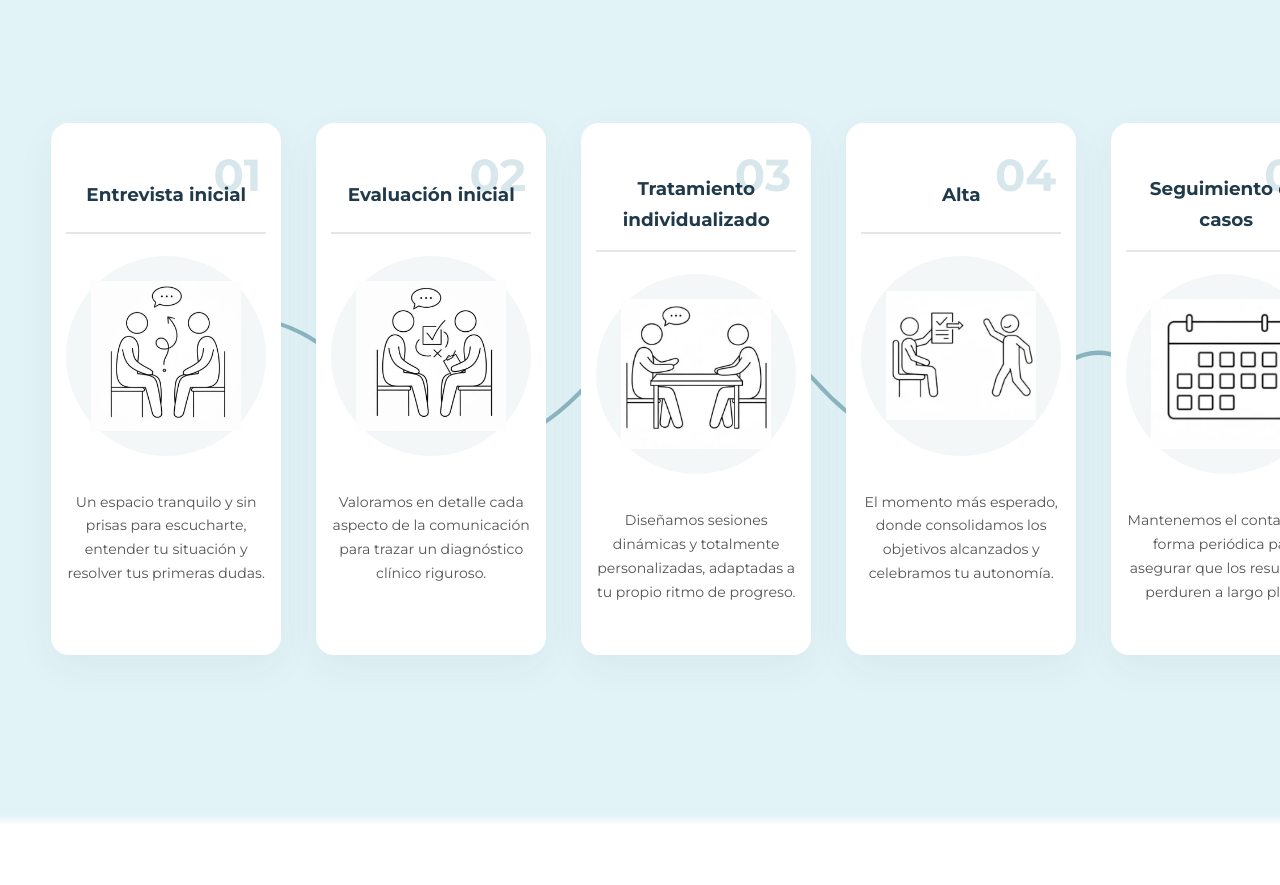
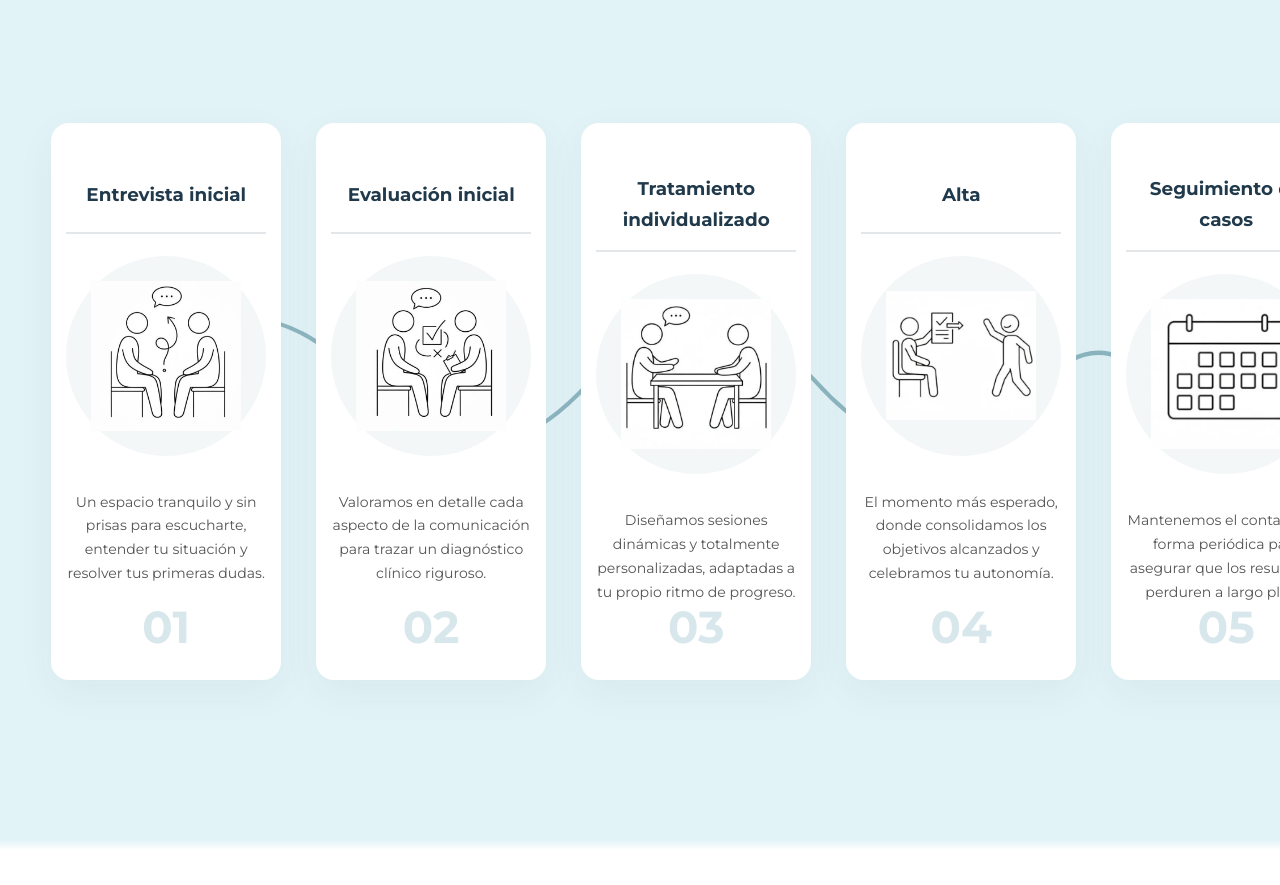
Before and after one commit to Santos-cpu/javiermedina-logopeda, a plain HTML site: page servicios.html in a window 1280 px wide. Shown: the part 940-1825 px from the top of the page. Drawn offline with Linux system fonts and the light colour scheme; no server answers.

Commit message:
Add files via upload

```diff
--- a/servicios.html
+++ b/servicios.html
@@ -78,45 +78,45 @@
             </svg>
 
             <div class="steps-container">
-                <div class="step-card">
-                    <span class="step-number">01</span>
+                <div class="step-card" style="position: relative; padding-bottom: 75px !important; box-sizing: border-box; display: flex; flex-direction: column; justify-content: flex-start; height: auto;">
                     <h3>Entrevista inicial</h3>
                     <div class="step-icon-wrapper">
                         <img src="entrevista.png" alt="Icono Entrevista inicial">
                     </div>
-                    <p class="step-desc">Un espacio tranquilo y sin prisas para escucharte, entender tu situación y resolver tus primeras dudas.</p>
+                    <p class="step-desc" style="margin-bottom: 0;">Un espacio tranquilo y sin prisas para escucharte, entender tu situación y resolver tus primeras dudas.</p>
+                    <span class="step-number" style="position: absolute; bottom: 15px; left: 50%; transform: translateX(-50%); top: auto; right: auto; margin: 0; display: inline-block; z-index: 2;">01</span>
                 </div>
-                <div class="step-card">
-                    <span class="step-number">02</span>
+                <div class="step-card" style="position: relative; padding-bottom: 75px !important; box-sizing: border-box; display: flex; flex-direction: column; justify-content: flex-start; height: auto;">
                     <h3>Evaluación inicial</h3>
                     <div class="step-icon-wrapper">
                         <img src="evaluacion.png" alt="Icono Evaluación inicial">
                     </div>
-                    <p class="step-desc">Valoramos en detalle cada aspecto de la comunicación para trazar un diagnóstico clínico riguroso.</p>
+                    <p class="step-desc" style="margin-bottom: 0;">Valoramos en detalle cada aspecto de la comunicación para trazar un diagnóstico clínico riguroso.</p>
+                    <span class="step-number" style="position: absolute; bottom: 15px; left: 50%; transform: translateX(-50%); top: auto; right: auto; margin: 0; display: inline-block; z-index: 2;">02</span>
                 </div>
-                <div class="step-card">
-                    <span class="step-number">03</span>
+                <div class="step-card" style="position: relative; padding-bottom: 75px !important; box-sizing: border-box; display: flex; flex-direction: column; justify-content: flex-start; height: auto;">
                     <h3>Tratamiento individualizado</h3>
                     <div class="step-icon-wrapper">
                         <img src="individual.png" alt="Icono Tratamiento individualizado">
                     </div>
-                    <p class="step-desc">Diseñamos sesiones dinámicas y totalmente personalizadas, adaptadas a tu propio ritmo de progreso.</p>
+                    <p class="step-desc" style="margin-bottom: 0;">Diseñamos sesiones dinámicas y totalmente personalizadas, adaptadas a tu propio ritmo de progreso.</p>
+                    <span class="step-number" style="position: absolute; bottom: 15px; left: 50%; transform: translateX(-50%); top: auto; right: auto; margin: 0; display: inline-block; z-index: 2;">03</span>
                 </div>
-                <div class="step-card">
-                    <span class="step-number">04</span>
+                <div class="step-card" style="position: relative; padding-bottom: 75px !important; box-sizing: border-box; display: flex; flex-direction: column; justify-content: flex-start; height: auto;">
                     <h3>Alta</h3>
                     <div class="step-icon-wrapper">
                         <img src="alta.png" alt="Icono Alta clínica">
                     </div>
-                    <p class="step-desc">El momento más esperado, donde consolidamos los objetivos alcanzados y celebramos tu autonomía.</p>
+                    <p class="step-desc" style="margin-bottom: 0;">El momento más esperado, donde consolidamos los objetivos alcanzados y celebramos tu autonomía.</p>
+                    <span class="step-number" style="position: absolute; bottom: 15px; left: 50%; transform: translateX(-50%); top: auto; right: auto; margin: 0; display: inline-block; z-index: 2;">04</span>
                 </div>
-                <div class="step-card">
-                    <span class="step-number">05</span>
+                <div class="step-card" style="position: relative; padding-bottom: 75px !important; box-sizing: border-box; display: flex; flex-direction: column; justify-content: flex-start; height: auto;">
                     <h3>Seguimiento de casos</h3>
                     <div class="step-icon-wrapper">
                         <img src="seguimiento.png" alt="Icono Seguimiento de casos">
                     </div>
-                    <p class="step-desc">Mantenemos el contacto de forma periódica para asegurar que los resultados perduren a largo plazo.</p>
+                    <p class="step-desc" style="margin-bottom: 0;">Mantenemos el contacto de forma periódica para asegurar que los resultados perduren a largo plazo.</p>
+                    <span class="step-number" style="position: absolute; bottom: 15px; left: 50%; transform: translateX(-50%); top: auto; right: auto; margin: 0; display: inline-block; z-index: 2;">05</span>
                 </div>
             </div>
         </div>
```
